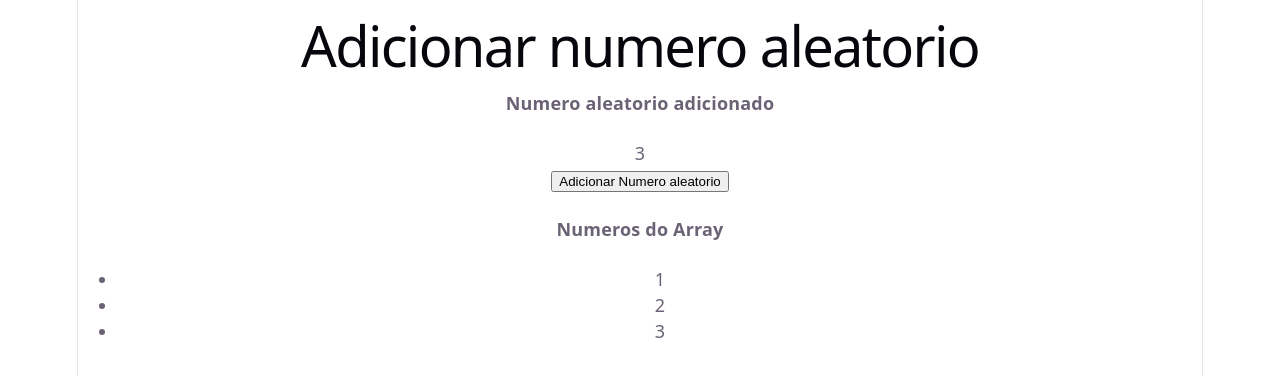
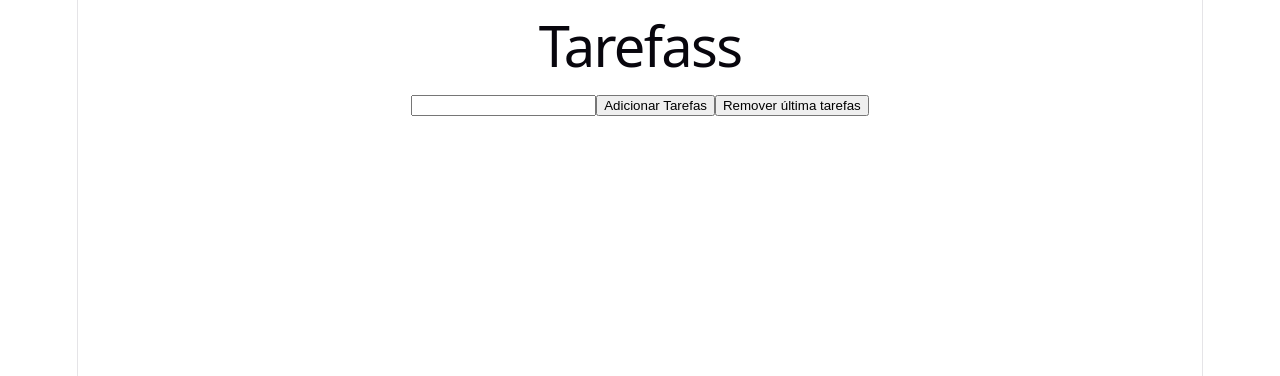
Before and after one commit to LuizAlbertoDev/Desafios-React, a React (Vite) app: page / in a window 1280 px wide. Shown: the top 376 px of the page. Built offline with nearby package versions, Linux system fonts and the light colour scheme.

Commit message:
feat: desafio lista de tarefas com remover o ultimo adicionado realizado

```diff
--- a/src/App.jsx
+++ b/src/App.jsx
@@ -1,9 +1,9 @@
-import AdicionarAleatorio from './Desafios/Desafio_018_array_numeros_aleatorios'
+import ListaTarefas from './Desafios/Desafio_019_lista_tarefas_remover_ultima'
 
 function App() {
     return (
         <div>
-            <AdicionarAleatorio />
+            <ListaTarefas />
         </div>
     )
 }
--- /dev/null
+++ b/src/Desafios/Desafio_019_lista_tarefas_remover_ultima.jsx
@@ -0,0 +1,52 @@
+import { useState } from "react";
+
+function ListaTarefas(){
+    const [texto, setTexto] = useState("");
+    const [tarefas, setTarefas] = useState([]);
+
+    function removerUltima(){
+        setTarefas(prev => prev.slice(0,-1))
+    }
+
+    function adicionarTarefas(){
+        if(texto === "") return
+
+        setTarefas(prev => [
+            ...prev,
+            {
+                id:Date.now(),
+                texto:texto
+            }
+        ])
+
+        setTexto("")
+    }
+
+    return(
+        <div>
+            <h1>Tarefass</h1>
+
+            <input
+                type="text"
+                value={texto}
+                onChange={(e) => setTexto(e.target.value)}
+            />
+
+            <button onClick={adicionarTarefas}>
+                Adicionar Tarefas
+            </button>
+
+            <button onClick={removerUltima}>Remover última tarefas</button>
+
+            <ul>
+                {tarefas.map((tarefa) => (
+                    <li key={tarefa.id}>
+                        {tarefa.texto}
+                    </li>
+                ))}
+            </ul>
+        </div>
+    )
+}
+
+export default ListaTarefas
```
